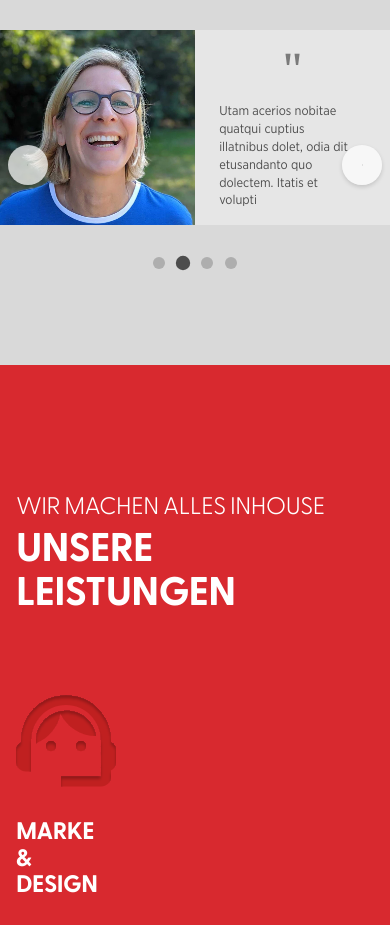
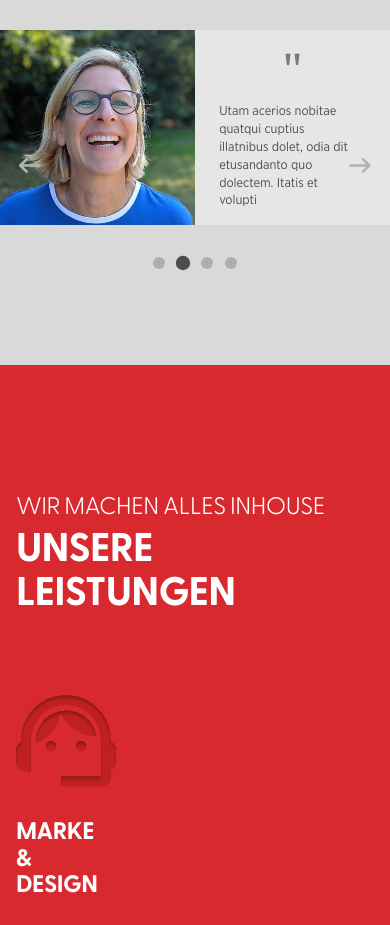
Before and after one commit to felixseeger/tz25, a Vue app: page / in a window 390 px wide. Shown: the part 4040-4965 px from the top of the page. Built offline with nearby package versions, Linux system fonts and the light colour scheme; a web font is replaced by a local one.

Commit message:
Scale up arrows on mobile and remove background for team section slider

```diff
--- a/src/components/sections/TeamGridSection.vue
+++ b/src/components/sections/TeamGridSection.vue
@@ -289,19 +289,16 @@ export default {
     width: 44px;
     height: 44px;
     border: none;
-    background-color: rgba(255, 255, 255, 0.5);
-    border-radius: 50%;
+    background-color: transparent;
     display: flex;
     align-items: center;
     justify-content: center;
     cursor: pointer;
     z-index: 10;
     transition: all 0.3s ease;
-    box-shadow: 0 2px 5px rgba(0, 0, 0, 0.1);
 
     &:hover {
       transform: translateY(-50%) scale(1.1);
-      background-color: rgba(255, 255, 255, 0.7);
     }
 
     &:active {
@@ -428,24 +425,21 @@ export default {
 
   .team-slider {
     &-arrow {
-      width: 40px;
-      height: 40px;
-      background-color: rgba(255, 255, 255, 0.7);
-      border-radius: 50%;
-      box-shadow: 0 2px 4px rgba(0, 0, 0, 0.15);
+      width: 60px;
+      height: 60px;
 
       img {
-        width: 20px;
-        height: 20px;
-        filter: brightness(0) invert(0.3);
+        width: 35px;
+        height: 35px;
+        filter: brightness(0) invert(0.7);
       }
 
       &--prev {
-        left: 8px;
+        left: 0;
       }
 
       &--next {
-        right: 8px;
+        right: 0;
       }
     }
 
```
